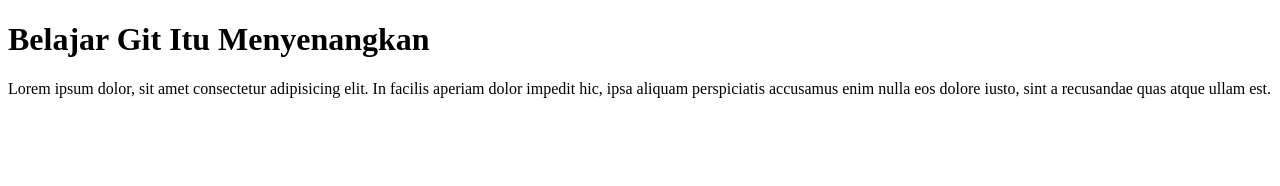
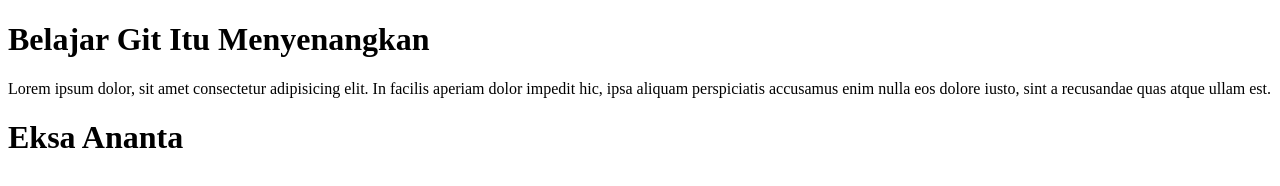
Before and after one commit to EksaAnanta06/hallo-wolrd, a plain HTML site: page index.html in a window 1280 px wide. Drawn offline with Linux system fonts and the light colour scheme.

Commit message:
menambah h1 baru

```diff
--- a/index.html
+++ b/index.html
@@ -8,5 +8,6 @@
 <body>
     <h1>Belajar Git Itu Menyenangkan</h1>
     <p>Lorem ipsum dolor, sit amet consectetur adipisicing elit. In facilis aperiam dolor impedit hic, ipsa aliquam perspiciatis accusamus enim nulla eos dolore iusto, sint a recusandae quas atque ullam est.</p>
+    <h1>Eksa Ananta</h1>
 </body>
 </html>
```
